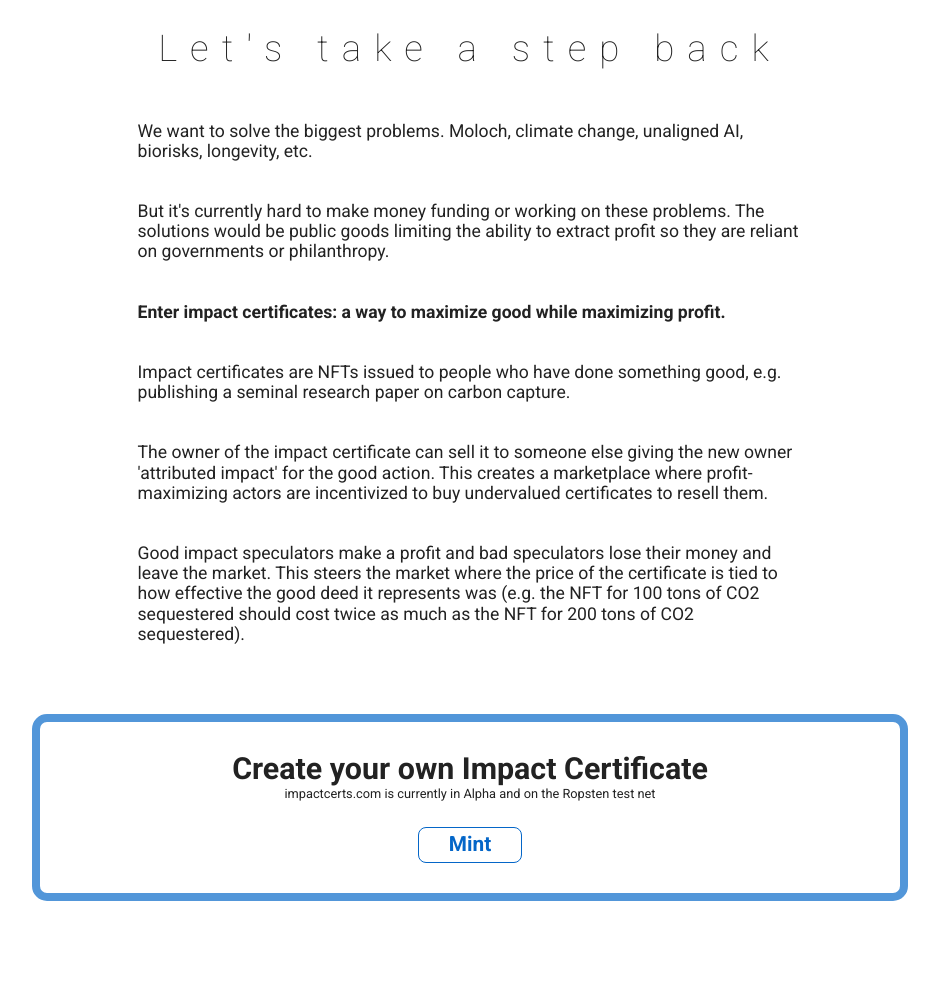
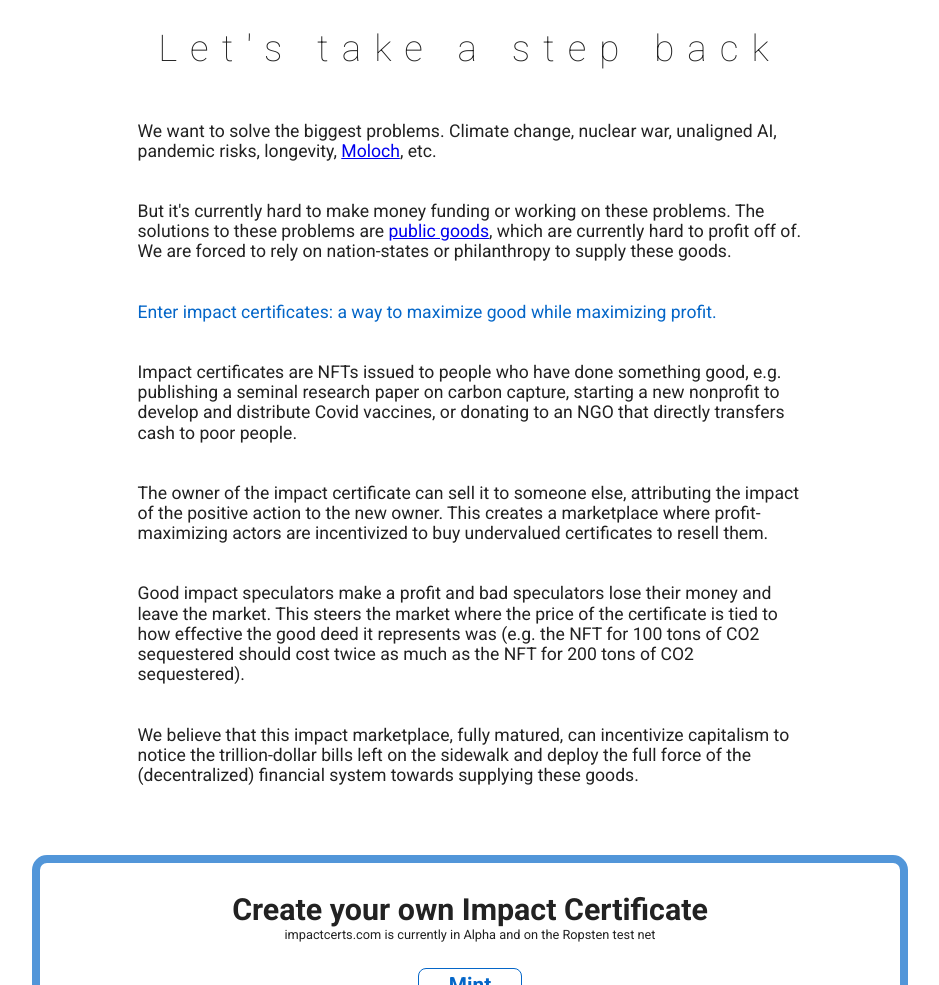
Before and after one commit to MattB543/impact-certs-website, a website built with Parcel: page index.html in a window 1280 px wide. Shown: the part 940-1925 px from the top of the page, without its empty margins (170-1109 px from the left). Built offline with nearby package versions, Linux system fonts and the light colour scheme.

Commit message:
Update index.html
added text to explainer and a couple links

```diff
--- a/index.html
+++ b/index.html
@@ -63,24 +63,21 @@
     <div class="step_back">
       <div class="header">Let's take a step back</div>
       <div class="step_back_details">
-        <p>We want to solve the biggest problems. Moloch, climate change, unaligned AI, biorisks,
-          longevity,
+        <p>We want to solve the biggest problems. Climate change, nuclear war, unaligned AI, pandemic risks,
+          longevity, <a target="_blank" href="https://slatestarcodex.com/2014/07/30/meditations-on-moloch">Moloch</a>,
           etc.</p>
-        <p>But it's currently hard to make money funding or working on these problems. The solutions would be public
-          goods limiting the ability to extract profit so they are reliant on governments or
-          philanthropy.</p>
-        <p><b>Enter impact certificates: a way to maximize good while maximizing profit.</b></p>
-        <p>Impact certificates are NFTs issued to people who have done something good, e.g. publishing a seminal
-          research
-          paper on carbon capture.</p>
-        <p>The owner of the impact certificate can sell it to someone else giving the new owner 'attributed
-          impact' for the good action. This creates a marketplace where profit-maximizing actors are
+        <p>But it's currently hard to make money funding or working on these problems. The solutions to these problems are <a target="_blank" href="https://en.wikipedia.org/wiki/Public_good_(economics)">public goods</a>, which are currently hard to profit off of. We are forced to rely on nation-states or philanthropy to supply these goods.</p>
+        <p><span class="blue">Enter impact certificates: a way to maximize good while maximizing profit.</span></p>
+        <p>Impact certificates are NFTs issued to people who have done something good, e.g. publishing a seminal research
+          paper on carbon capture, starting a new nonprofit to develop and distribute Covid vaccines, or donating to an NGO that directly transfers cash to poor people.</p>
+        <p>The owner of the impact certificate can sell it to someone else, attributing the impact of the positive action to the new owner. This creates a marketplace where profit-maximizing actors are
           incentivized to buy undervalued certificates to resell them.</p>
         <p>Good impact speculators make a profit and bad speculators lose their money and leave the market. This steers
           the market where the price of the certificate is
           tied to how effective the good deed it represents was (e.g. the NFT for 100 tons of CO2 sequestered should
           cost twice as much as the NFT for 200 tons of CO2 sequestered).</p>
-        <p>
+        <p> We believe that this impact marketplace, fully matured, can incentivize capitalism to notice the trillion-dollar bills left on the sidewalk and deploy the full force of the (decentralized) financial system towards supplying these goods.</p>
+
       </div>
     </div>
     <div class="mint_cta">
```
